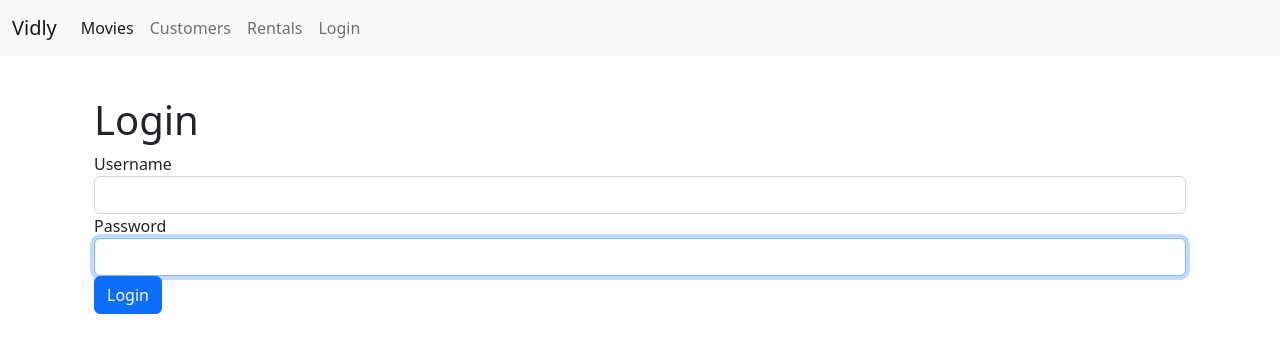
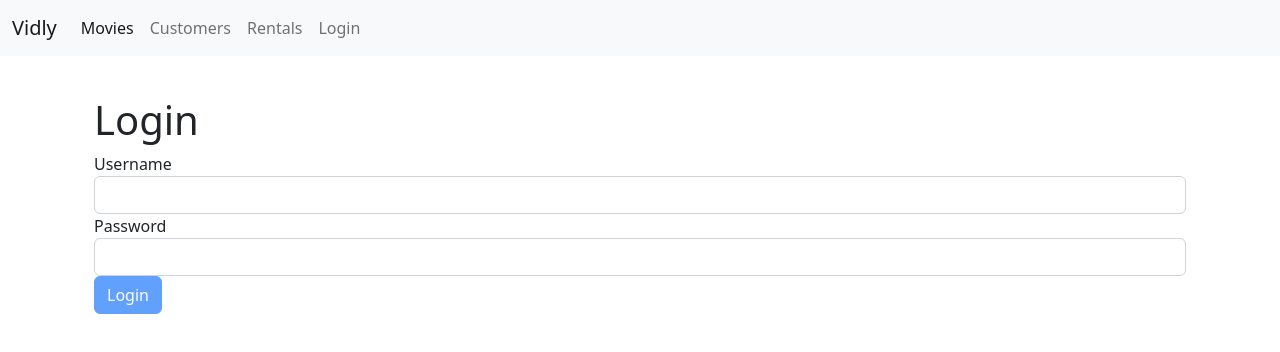
Before and after one commit to neilrathi17/vidly, a React (Create React App) app: page /login in a window 1280 px wide. Shown: the top 352 px of the page. Built offline with nearby package versions, Linux system fonts and the light colour scheme.

Commit message:
validation using Joi

```diff
--- a/package.json
+++ b/package.json
@@ -8,6 +8,7 @@
     "@testing-library/user-event": "^13.5.0",
     "bootstrap": "^5.2.2",
     "font-awesome": "^4.7.0",
+    "joi-browser": "^13.4.0",
     "lodash": "^4.17.21",
     "prop-types": "^15.8.1",
     "react": "^18.2.0",
--- /dev/null
+++ b/src/components/common/input.jsx
@@ -0,0 +1,23 @@
+import React from 'react';
+
+const Input = ({name,label,value,onChange,error}) => {
+    return (
+        <div className="form-group">
+            <label htmlFor={name}>{label}</label>
+            <input
+            name={name}
+            value={value}
+            onChange={onChange}
+              id="username"
+              type="text"
+              className="form-control"
+            />
+           {error && <div className="alert alert-danger">
+                {error}
+            </div>}
+
+          </div>
+     );
+}
+
+export default Input;
--- a/src/components/loginform.jsx
+++ b/src/components/loginform.jsx
@@ -1,52 +1,80 @@
 import React, { Component } from "react";
+import Input from "./common/input";
+import Joi from "joi-browser";
 
 class LoginForm extends Component {
+  state = {
+    account: { username: "", password: "" },
+    errors: {},
+  };
 
-    state={
-        account:{username:"",password:""}
-    }
+  schema = {
+    username: Joi.string().required().label('Username'),
+    password: Joi.string().required().label('Password'),
+  };
+
+  validate = () => {
+    const {error} = Joi.validate(this.state.account, this.schema, {
+      abortEarly: false,
+    });
+
+    if (!error) return null;
+
+    const errors = {};
+    for (let item of error.details) errors[item.path[0]] = item.message;
+    return errors;
+  };
+
+  validateProperty = ({ name, value }) => {
+    const obj={[name]:value};
+    const schema={[name]:this.schema[name]};
+    const {error}= Joi.validate(obj,schema,)
+    return error? error.details[0].message:null;
+
+
+  };
 
   handleSubmit = (e) => {
     e.preventDefault();
-    console.log("lol");
+    const errors = this.validate();
+    console.log(errors);
+    this.setState({ errors: errors || {} });
+
   };
 
-  handleChange=({currentTarget:input})=>
-  {
-    const account={...this.state.account};
-    account[input.name]=input.value;
-    this.setState({account})
-  }
+  handleChange = ({ currentTarget: input }) => {
+    const errors = { ...this.state.errors };
+    const errormessage = this.validateProperty(input);
+    if (errormessage) errors[input.name] = errormessage;
+    else delete errors[input.name];
+
+    const account = { ...this.state.account };
+    account[input.name] = input.value;
+    this.setState({ account, errors });
+  };
 
   render() {
+    const { account, errors } = this.state;
     return (
       <div className="container">
         <h1>Login</h1>
         <form onSubmit={this.handleSubmit}>
-          <div className="form-group">
-            <label htmlFor="username">Username</label>
-            <input
+          <Input
             name="username"
             value={this.state.account.username}
+            label="Username"
             onChange={this.handleChange}
-              id="username"
-              type="text"
-              className="form-control"
-            />
-          </div>
-          <div className="form-group">
-            <label htmlFor="password">Password</label>
-            <input
-              autoFocus
-              value={this.state.account.password}
-              onChange={this.handleChange}
-              name="password"
-              id="password"
-              type="text"
-              className="form-control"
-            />
-          </div>
-          <button className="btn btn-primary">Login</button>
+            error={errors.username}
+          />
+          <Input
+            name="password"
+            value={this.state.account.password}
+            label="Password"
+            onChange={this.handleChange}
+            error={errors.password}
+          />
+
+          <button disabled={this.validate()} className="btn btn-primary">Login</button>
         </form>
       </div>
     );
```
Also changed, not shown: 1 other file (tests, documents, lock files or other folders).
